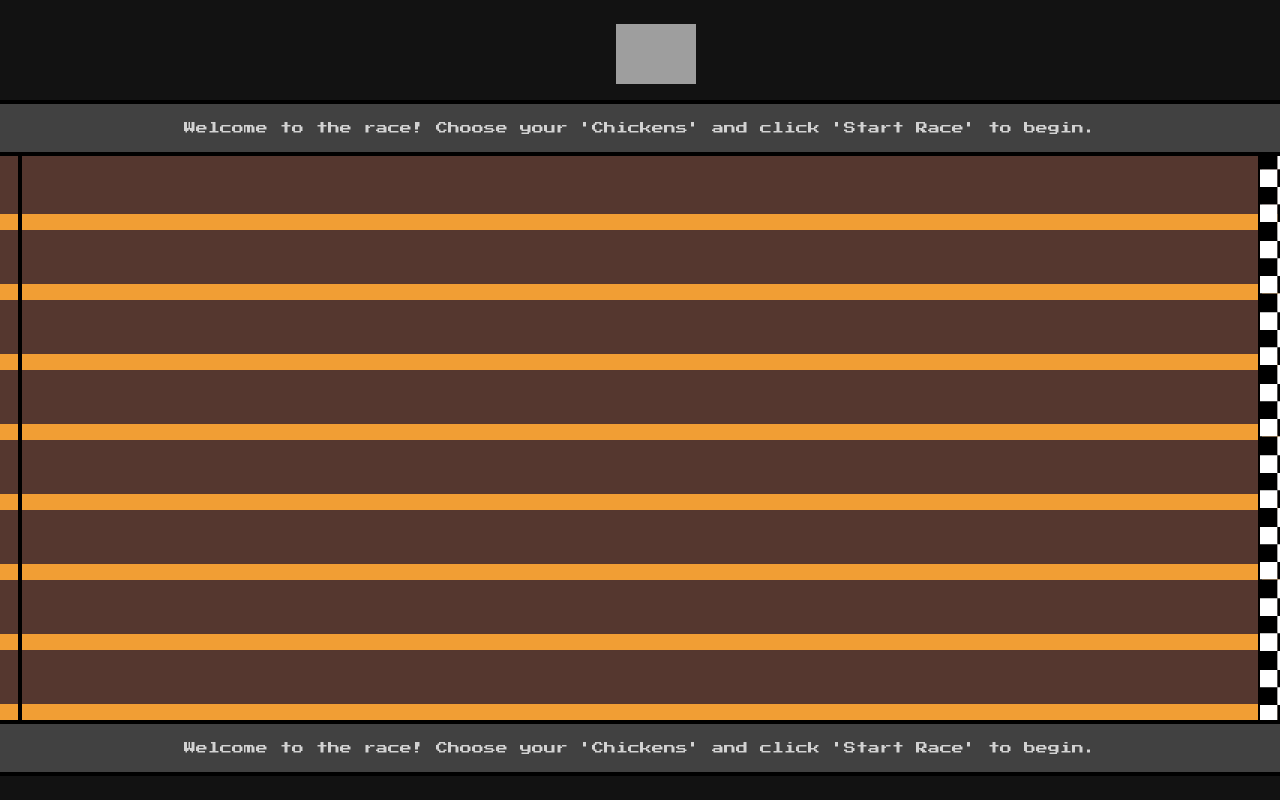
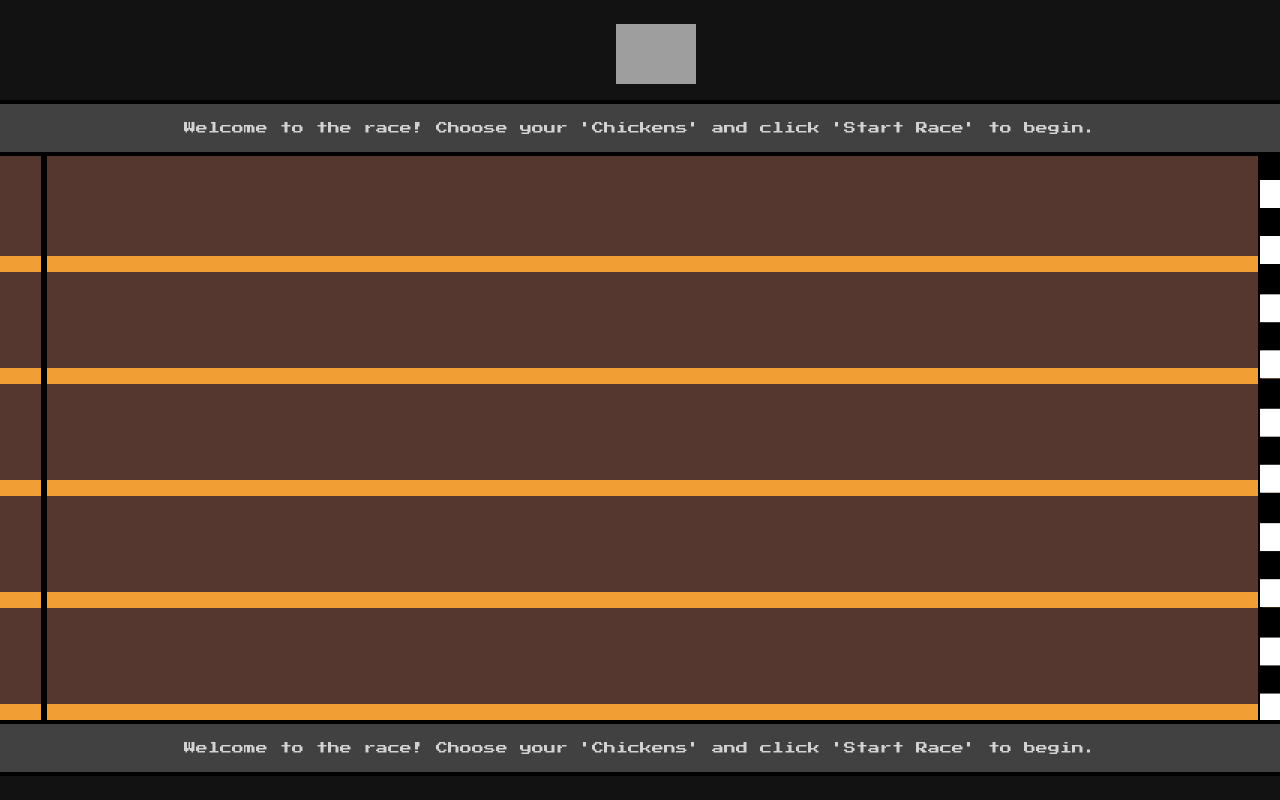
Before and after one commit to cudokub/rekt-racing, a plain HTML site: page index.html in a window 1280 px wide. Shown: the top 800 px of the page. Drawn offline with Linux system fonts and the light colour scheme; grey boxes are pictures that could not be loaded.

Commit message:
from 8 to 5

```diff
--- a/index.html
+++ b/index.html
@@ -80,9 +80,6 @@
                               <th>3rd</th>
                               <th>4th</th>
                               <th>5th</th>
-                              <th>6th</th>
-                              <th>7th</th>
-                              <th>8th</th>
                             </tr>
                           </thead>
                           <tbody id="raceResultsBody">
--- a/race_game_logic.js
+++ b/race_game_logic.js
@@ -12,10 +12,10 @@ let stopReplay = false;
 let cheeringSound = new Audio('https://rektgang.mypinata.cloud/ipfs/QmSiQgh4z7s7kQS4xXirpzk3vpYqRhPCegQMzobzWFQocA?_gl=1*nnp5au*_ga*MTQ2ODA0NTgxNS4xNjUzODgyMDYy*_ga_5RMPXG14TE*MTY5NjYwNzY1MC4yNi4xLjE2OTY2MDg1MDcuNDcuMC4w');
 cheeringSound.loop = true;
 let beepSound = new Audio('https://rektgang.mypinata.cloud/ipfs/Qmbf8xqZr3PVg9eCKhfCEjPjFHEcYt1rDHp8haLo5KLvVG?_gl=1*tsafwh*_ga*MTQ2ODA0NTgxNS4xNjUzODgyMDYy*_ga_5RMPXG14TE*MTY5NjQyMTg5MC4yNS4xLjE2OTY0MjE4OTguNTIuMC4w');
-const startLine = 100;
+const startLine = 124;
 const finishLine = 1340;
-const imageSize = 48;
-const trackHeight = 70;
+const imageSize = 80;
+const trackHeight = 112;
 
 // Chicken Class
 class Chicken {
@@ -72,8 +72,8 @@ function toggleChicken(id) {
   const existingIndex = chickens.findIndex(c => c.name === chicken.name);
 
   if (existingIndex === -1) {
-    if (chickens.length >= 8) {
-      alert("Maximum 8 chickens allowed in a race.");
+    if (chickens.length >= 5) {
+      alert("Maximum 5 chickens allowed in a race.");
       return;
     }
     const newChicken = new Chicken(chicken.username, chicken.name, 0, chickens.length, chicken.imageUrl, chicken.imageNoBgUrl);
@@ -257,7 +257,7 @@ function drawTrackLines() {
 
     // Line in between
     ctx.strokeStyle = "#F19E34";
-    for (let i = 1; i < 9; i++) {
+    for (let i = 1; i < 6; i++) {
       ctx.lineWidth = 16;
       ctx.moveTo(0, i * trackHeight);
       ctx.lineTo(1480, i * trackHeight);
@@ -268,7 +268,7 @@ function drawTrackLines() {
   // Draw start line
   if (!raceStarted) {
     ctx.strokeStyle = "#000000";
-    ctx.lineWidth = 4;
+    ctx.lineWidth = 6;
     ctx.moveTo(startLine, 0);
     ctx.lineTo(startLine, canvas.height);
     ctx.stroke();
@@ -300,12 +300,12 @@ function drawFlag() {
   const flagStart = 1340;
   const flagEnd = 1480;
   const flagWidth = flagEnd - flagStart;
-  const stripeHeight = canvas.height / 8; // 8 stripes for 8 chickens
-  const squareSize = flagWidth / 8; // 8 squares per stripe
+  const stripeHeight = canvas.height / 5; // 5 stripes for 5 chickens
+  const squareSize = flagWidth / 5; // 5 squares per stripe
 
-  for (let i = 0; i < 8; i++) { // Loop for each track
-    for (let j = 0; j < 8; j++) { // Loop for each stripe
-      for (let k = 0; k < 8; k++) { // Loop for each square
+  for (let i = 0; i < 5; i++) { // Loop for each track
+    for (let j = 0; j < 5; j++) { // Loop for each stripe
+      for (let k = 0; k < 5; k++) { // Loop for each square
         ctx.fillStyle = (j + k) % 2 === 0 ? 'black' : 'white';
         ctx.fillRect(flagStart + k * squareSize, i * stripeHeight + j * squareSize, squareSize, squareSize);
       }
@@ -470,8 +470,8 @@ function drawReplayText() {
 
 // startRace
 function startRace() {
-  if (chickens.length < 8) {
-    alert("Add 8 chickens to start the race.");
+  if (chickens.length < 5) {
+    alert("Add 5 chickens to start the race.");
     return;
   }
 
@@ -612,8 +612,8 @@ function randomSelectChickens() {
   let shuffledChickens = [...availableChickens];
   shuffledChickens.sort(() => Math.random() - 0.5);
 
-  // Select the first 8 chickens from the shuffled array
-  for (let i = 0; i < 8; i++) {
+  // Select the first 5 chickens from the shuffled array
+  for (let i = 0; i < 5; i++) {
     const chicken = shuffledChickens[i];
     toggleChicken(chicken.id);
   }
```
